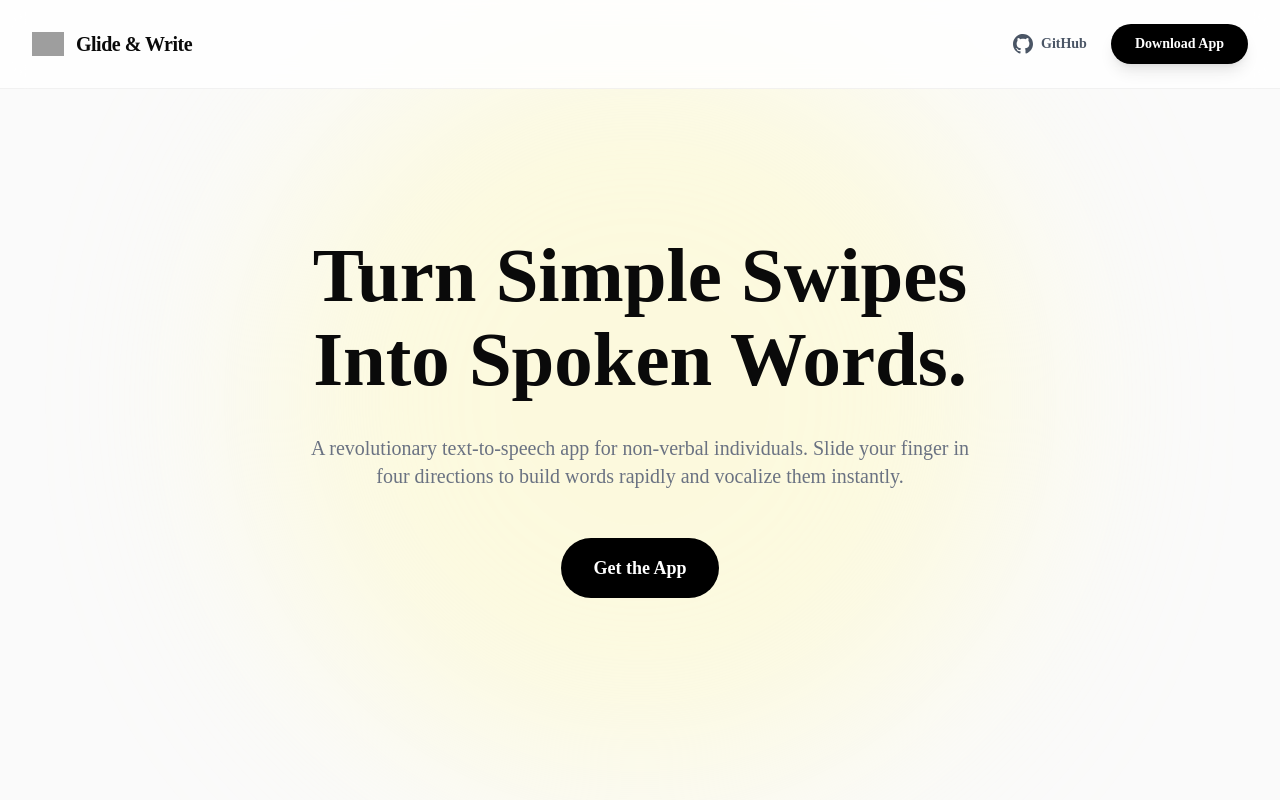
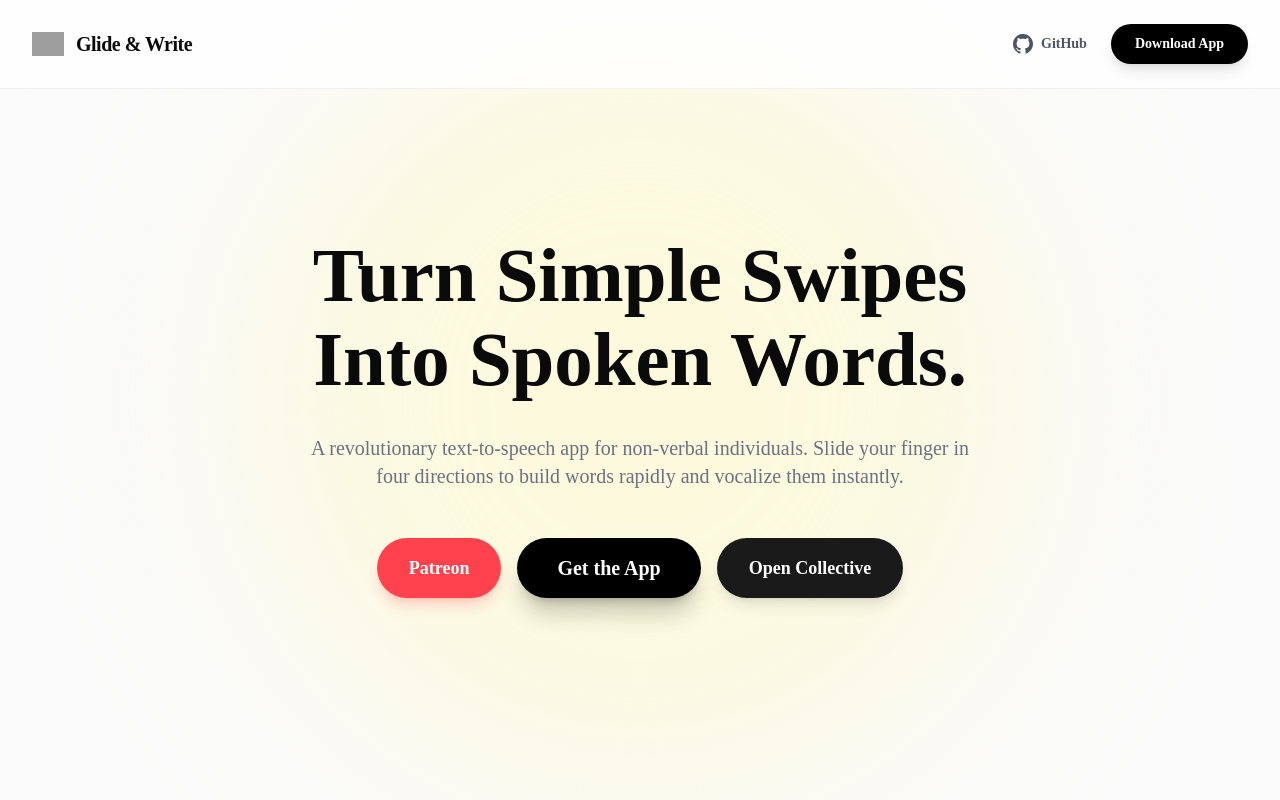
Before and after one commit to Glide-Write/Glide-N-Write-website, a React (Vite) app in the folder website/: page / in a window 1280 px wide. Shown: the top 800 px of the page. Built offline with nearby package versions, Linux system fonts and the light colour scheme; grey boxes are pictures that could not be loaded; a web font is replaced by a local one.

Commit message:
feat: initialize Glide & Write landing page with Hero and Navbar components

```diff
--- a/website/index.html
+++ b/website/index.html
@@ -2,10 +2,10 @@
 <html lang="en">
   <head>
     <meta charset="UTF-8" />
-    <link rel="icon" type="image/svg+xml" href="/vite.svg" />
+    <link rel="icon" type="image/png" href="/GW.png" />
     <meta name="viewport" content="width=device-width, initial-scale=1.0" />
     <link href="https://api.fontshare.com/v2/css?f[]=cabinet-grotesk@800,500,700,400&display=swap" rel="stylesheet">
-    <title>Glide & Write - Gesture-based AAC</title>
+    <title>Glide & Write</title>
   </head>
   <body>
     <div id="root"></div>
--- a/website/src/components/Hero.tsx
+++ b/website/src/components/Hero.tsx
@@ -35,13 +35,25 @@ export default function Hero() {
         A revolutionary text-to-speech app for non-verbal individuals. Slide your finger in four directions to build words rapidly and vocalize them instantly.
       </p>
 
-      <div className="mt-12 flex gap-4 z-10">
+      <div className="mt-12 flex flex-col sm:flex-row gap-4 z-10 items-center justify-center">
+        <a
+          href="#"
+          className="bg-[#FF424D] text-white px-8 py-4 rounded-full font-bold text-lg hover:scale-105 transition-transform duration-300 shadow-lg shadow-red-500/20"
+        >
+          Patreon
+        </a>
         <button
           onClick={triggerDownloadModal}
-          className="bg-black text-white px-8 py-4 rounded-full font-bold text-lg hover:scale-105 transition-transform duration-300"
+          className="bg-black text-white px-10 py-4 rounded-full font-extrabold text-xl hover:scale-105 transition-transform duration-300 shadow-xl shadow-black/20"
         >
           Get the App
         </button>
+        <a
+          href="#"
+          className="bg-[#1A1A1A] text-white px-8 py-4 rounded-full font-bold text-lg hover:scale-105 transition-transform duration-300 shadow-lg shadow-black/10"
+        >
+          Open Collective
+        </a>
       </div>
 
       {/* Background Element */}
--- a/website/src/components/Navbar.tsx
+++ b/website/src/components/Navbar.tsx
@@ -10,7 +10,7 @@ export default function Navbar() {
       </div>
       <div className="flex items-center gap-6">
         <a
-          href="https://github.com"
+          href="https://github.com/Glide-Write/Glide-N-Write"
           target="_blank"
           rel="noopener noreferrer"
           className="flex items-center gap-2 text-gray-600 hover:text-black font-bold text-sm transition-colors duration-300"
```
Also changed, not shown: website/public/GW.png (added).
